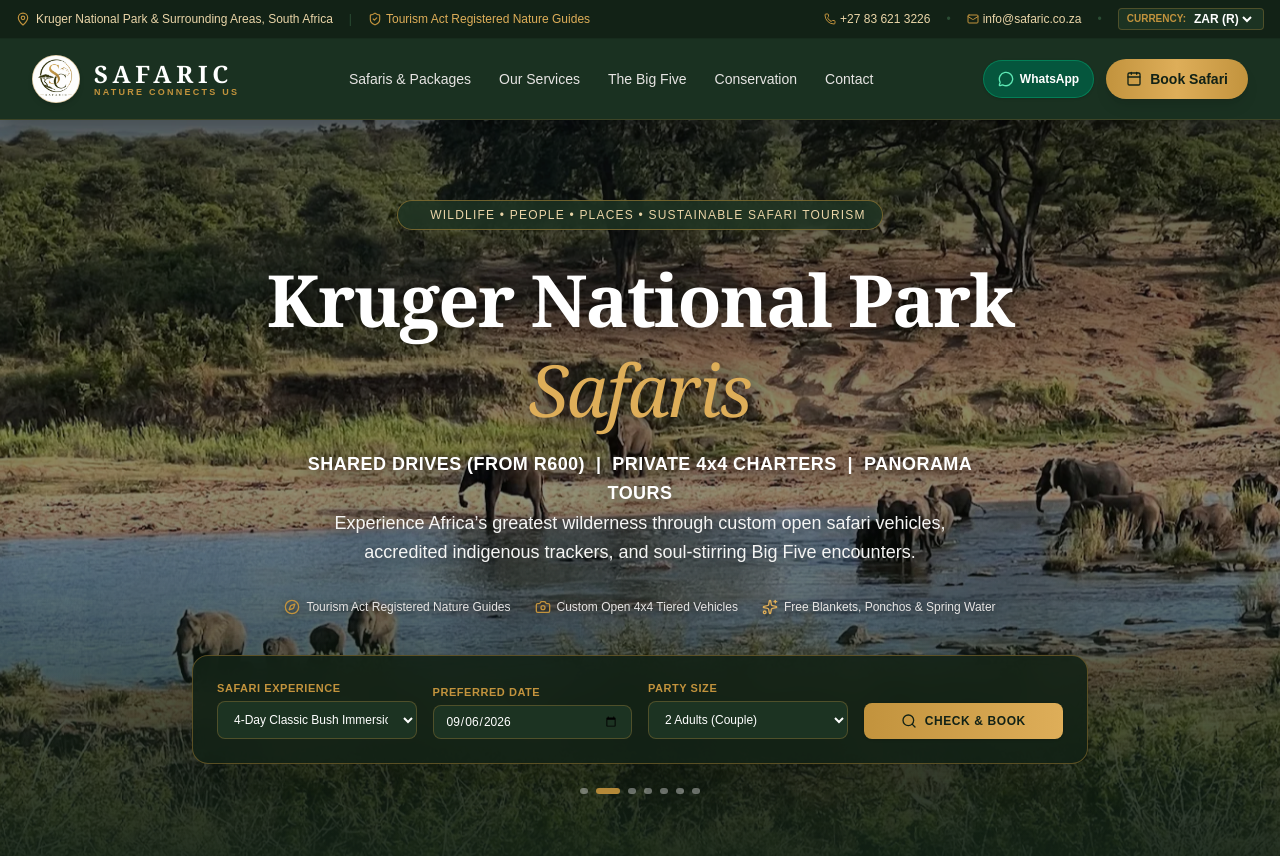
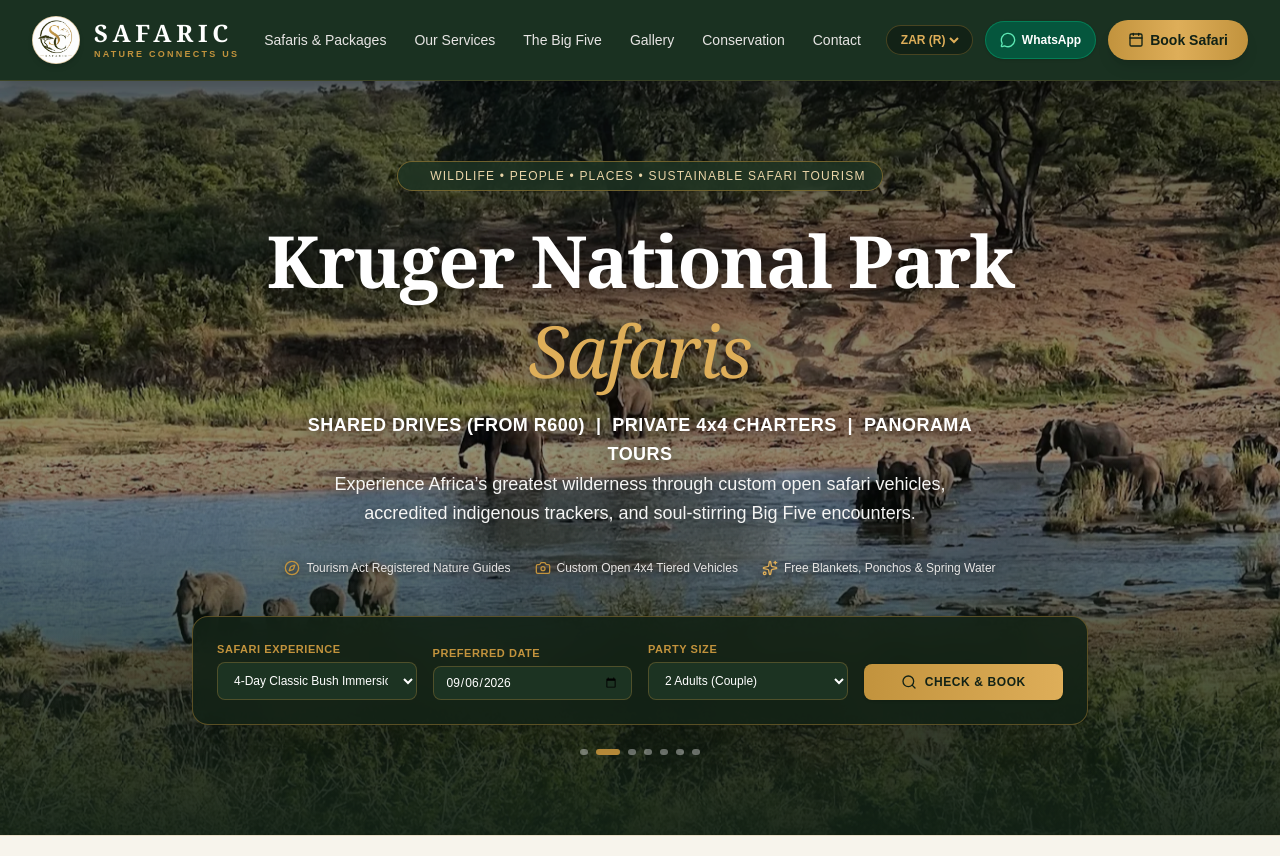
Before and after one commit to Vercusmkse/safaric, a Next.js app: page / in a window 1280 px wide. Shown: the top 856 px of the page. Built offline with nearby package versions, Linux system fonts and the light colour scheme.

Commit message:
feat: configure active supabase service role client

```diff
--- a/src/components/layout/Navbar.tsx
+++ b/src/components/layout/Navbar.tsx
@@ -1,74 +1,37 @@
 'use client';
 
 import Image from 'next/image';
+import Link from 'next/link';
 import React, { useState } from 'react';
 import { useCurrency } from '@/context/CurrencyContext';
 import { CURRENCIES } from '@/lib/currency';
 import { CurrencyCode } from '@/types/safari';
-import { Phone, Mail, MapPin, Menu, X, Calendar, MessageCircle, ShieldCheck } from 'lucide-react';
+import { Menu, X, Calendar, MessageCircle } from 'lucide-react';
 
 interface NavbarProps {
-    onOpenBooking: () => void;
+    readonly onOpenBooking: () => void;
 }
+
+const NAV_ITEMS = [
+    { label: 'Safaris & Packages', href: '/#safaris' },
+    { label: 'Our Services', href: '/#services' },
+    { label: 'The Big Five', href: '/#big-five' },
+    { label: 'Gallery', href: '/#gallery' },
+    { label: 'Conservation', href: '/#impact' },
+    { label: 'Contact', href: '/#contact' },
+];
 
 export default function Navbar({ onOpenBooking }: NavbarProps) {
     const { currency, setCurrency } = useCurrency();
     const [mobileMenuOpen, setMobileMenuOpen] = useState(false);
 
     return (
-        <>
-            {/* Top Utility Bar */}
-            <div className="bg-[#122216] text-[#EAD5A8] text-xs py-2 px-4 border-b border-[#1C3322]/60">
-                <div className="max-w-7xl mx-auto flex flex-col sm:flex-row items-center justify-between gap-2">
-                    <div className="flex items-center gap-4 text-[11px] sm:text-xs">
-                        <span className="flex items-center gap-1.5 font-medium">
-                            <MapPin className="w-3.5 h-3.5 text-[#C2933D]" />
-                            Kruger National Park &amp; Surrounding Areas, South Africa
-                        </span>
-                        <span className="hidden md:inline text-[#2B4D34]">|</span>
-                        <span className="hidden md:flex items-center gap-1 text-[#DEAE59]">
-                            <ShieldCheck className="w-3.5 h-3.5 text-[#C2933D]" />
-                            Tourism Act Registered Nature Guides
-                        </span>
-                    </div>
-
-                    <div className="flex items-center gap-4 text-xs">
-                        <a href="tel:+27836213226" className="hover:text-white transition flex items-center gap-1">
-                            <Phone className="w-3 h-3 text-[#C2933D]" /> +27 83 621 3226
-                        </a>
-                        <span className="text-[#2B4D34]">•</span>
-                        <a href="mailto:info@safaric.co.za" className="hover:text-white transition flex items-center gap-1">
-                            <Mail className="w-3 h-3 text-[#C2933D]" /> info@safaric.co.za
-                        </a>
-                        <span className="text-[#2B4D34]">•</span>
-
-                        {/* Currency Switcher */}
-                        <div className="flex items-center gap-1 bg-[#1C3322] px-2 py-0.5 rounded border border-[#C2933D]/30">
-                            <span className="text-[#C2933D] font-bold text-[10px]">CURRENCY:</span>
-                            <select
-                                aria-label="Select Currency"
-                                value={currency}
-                                onChange={(e) => setCurrency(e.target.value as CurrencyCode)}
-                                className="bg-transparent text-white font-semibold text-xs focus:outline-none cursor-pointer"
-                            >
-                                {Object.entries(CURRENCIES).map(([code, config]) => (
-                                    <option key={code} value={code} className="bg-[#122216] text-white">
-                                        {config.label}
-                                    </option>
-                                ))}
-                            </select>
-                        </div>
-                    </div>
-                </div>
-            </div>
-
-            {/* Main Navigation Bar */}
         <header className="sticky top-0 z-40 bg-[#1C3322]/95 backdrop-blur-md text-white border-b border-[#C2933D]/20 shadow-xl">
-                <div className="max-w-7xl mx-auto px-4 sm:px-6 lg:px-8 h-20 flex items-center justify-between">
+            <div className="max-w-7xl mx-auto px-3 sm:px-6 lg:px-8 h-20 flex items-center justify-between gap-2">
 
                 {/* Company Brand Logo */}
-                    <a href="#" className="flex items-center gap-3.5 group">
-                        <div className="relative w-12 h-12 flex-shrink-0 transition-transform duration-300 group-hover:scale-105 overflow-hidden rounded-full border border-[#C2933D]/40 bg-white shadow-md">
+                <Link href="/" className="flex items-center gap-2.5 sm:gap-3.5 group flex-shrink-0">
+                    <div className="relative w-10 h-10 sm:w-12 sm:h-12 flex-shrink-0 transition-transform duration-300 group-hover:scale-105 overflow-hidden rounded-full border border-[#C2933D]/40 bg-white shadow-md">
                         <Image
                             src="/logoo.jpg"
                             alt="SAFARIC Logo"
@@ -79,22 +42,46 @@ export default function Navbar({ onOpenBooking }: NavbarProps) {
                         />
                     </div>
                     <div>
-                            <span className="font-serif text-2xl font-bold tracking-[0.2em] text-white block">SAFARIC</span>
-                            <span className="text-[9px] tracking-[0.25em] text-[#C2933D] uppercase font-semibold block -mt-1">Nature Connects Us</span>
+                        <span className="font-serif text-xl sm:text-2xl font-bold tracking-[0.18em] sm:tracking-[0.2em] text-white block leading-tight">
+                            SAFARIC
+                        </span>
+                        <span className="text-[8px] sm:text-[9px] tracking-[0.2em] sm:tracking-[0.25em] text-[#C2933D] uppercase font-semibold block whitespace-nowrap">
+                            Nature Connects Us
+                        </span>
                     </div>
-                    </a>
+                </Link>
 
                 {/* Desktop Nav Links */}
-                    <nav className="hidden lg:flex items-center gap-7 text-sm font-medium">
-                        <a href="#safaris" className="text-stone-200 hover:text-[#C2933D] transition">Safaris &amp; Packages</a>
-                        <a href="#services" className="text-stone-200 hover:text-[#C2933D] transition">Our Services</a>
-                        <a href="#bigfive" className="text-stone-200 hover:text-[#C2933D] transition">The Big Five</a>
-                        <a href="#impact" className="text-stone-200 hover:text-[#C2933D] transition">Conservation</a>
-                        <a href="#contact" className="text-stone-200 hover:text-[#C2933D] transition">Contact</a>
+                <nav className="hidden lg:flex items-center gap-6 xl:gap-7 text-sm font-medium">
+                    {NAV_ITEMS.map((item) => (
+                        <Link
+                            key={item.href}
+                            href={item.href}
+                            className="text-stone-200 hover:text-[#C2933D] transition"
+                        >
+                            {item.label}
+                        </Link>
+                    ))}
                 </nav>
 
                 {/* Actions */}
-                    <div className="flex items-center gap-3">
+                <div className="flex items-center gap-2 sm:gap-3">
+                    {/* Desktop Currency Switcher */}
+                    <div className="hidden md:flex items-center gap-1 bg-[#122216] px-2.5 py-1.5 rounded-full border border-[#C2933D]/30">
+                        <select
+                            aria-label="Select Currency"
+                            value={currency}
+                            onChange={(e) => setCurrency(e.target.value as CurrencyCode)}
+                            className="bg-transparent text-[#DEAE59] font-semibold text-xs focus:outline-none cursor-pointer"
+                        >
+                            {Object.entries(CURRENCIES).map(([code, config]) => (
+                                <option key={code} value={code} className="bg-[#122216] text-white">
+                                    {config.label}
+                                </option>
+                            ))}
+                        </select>
+                    </div>
+
                     <a
                         href="https://wa.me/27836213226?text=Hello%20Safaric!%20I'm%20planning%20a%20Kruger%20Safari."
                         target="_blank"
@@ -106,14 +93,16 @@ export default function Navbar({ onOpenBooking }: NavbarProps) {
                     </a>
 
                     <button
+                        type="button"
                         onClick={onOpenBooking}
-                            className="bg-gradient-to-r from-[#C2933D] via-[#DEAE59] to-[#C2933D] text-[#122216] font-bold text-xs sm:text-sm px-5 py-2.5 rounded-full shadow-lg hover:brightness-105 transition transform active:scale-95 flex items-center gap-2 cursor-pointer"
+                        className="bg-gradient-to-r from-[#C2933D] via-[#DEAE59] to-[#C2933D] text-[#122216] font-bold text-xs sm:text-sm px-4 sm:px-5 py-2.5 rounded-full shadow-lg hover:brightness-105 transition transform active:scale-95 flex items-center gap-1.5 whitespace-nowrap cursor-pointer"
                     >
-                            <Calendar className="w-4 h-4" />
+                        <Calendar className="w-3.5 h-3.5 sm:w-4 sm:h-4 flex-shrink-0" />
                         <span>Book Safari</span>
                     </button>
 
                     <button
+                        type="button"
                         onClick={() => setMobileMenuOpen(!mobileMenuOpen)}
                         className="lg:hidden p-2 text-stone-200 hover:text-white cursor-pointer"
                         aria-label="Toggle menu"
@@ -126,20 +115,45 @@ export default function Navbar({ onOpenBooking }: NavbarProps) {
             {/* Mobile Dropdown */}
             {mobileMenuOpen && (
                 <div className="lg:hidden bg-[#122216] border-b border-[#C2933D]/20 px-6 py-5 space-y-3">
-                        <a href="#safaris" onClick={() => setMobileMenuOpen(false)} className="block text-stone-200 hover:text-[#C2933D] py-1 text-sm">Safaris &amp; Packages</a>
-                        <a href="#services" onClick={() => setMobileMenuOpen(false)} className="block text-stone-200 hover:text-[#C2933D] py-1 text-sm">Our Services</a>
-                        <a href="#bigfive" onClick={() => setMobileMenuOpen(false)} className="block text-stone-200 hover:text-[#C2933D] py-1 text-sm">The Big Five</a>
-                        <a href="#impact" onClick={() => setMobileMenuOpen(false)} className="block text-stone-200 hover:text-[#C2933D] py-1 text-sm">Conservation &amp; Community</a>
-                        <a href="#contact" onClick={() => setMobileMenuOpen(false)} className="block text-stone-200 hover:text-[#C2933D] py-1 text-sm">Contact Us</a>
+                    {NAV_ITEMS.map((item) => (
+                        <Link
+                            key={item.href}
+                            href={item.href}
+                            onClick={() => setMobileMenuOpen(false)}
+                            className="block text-stone-200 hover:text-[#C2933D] py-1.5 text-sm font-medium"
+                        >
+                            {item.label}
+                        </Link>
+                    ))}
+
+                    {/* Mobile Currency Selector */}
+                    <div className="pt-2 border-t border-white/10 flex items-center justify-between">
+                        <span className="text-xs text-stone-400 uppercase font-semibold tracking-wider">Currency:</span>
+                        <select
+                            aria-label="Select Currency"
+                            value={currency}
+                            onChange={(e) => setCurrency(e.target.value as CurrencyCode)}
+                            className="bg-[#1C3322] text-[#DEAE59] font-semibold text-xs px-3 py-1.5 rounded-lg border border-[#C2933D]/30 focus:outline-none"
+                        >
+                            {Object.entries(CURRENCIES).map(([code, config]) => (
+                                <option key={code} value={code} className="bg-[#122216] text-white">
+                                    {config.label}
+                                </option>
+                            ))}
+                        </select>
+                    </div>
+
+                    <div className="pt-2 flex flex-col gap-2.5">
                         <button
+                            type="button"
                             onClick={() => { setMobileMenuOpen(false); onOpenBooking(); }}
-                            className="w-full bg-gradient-to-r from-[#C2933D] to-[#DEAE59] text-[#122216] font-bold py-2.5 rounded-lg text-sm shadow cursor-pointer"
+                            className="w-full bg-gradient-to-r from-[#C2933D] to-[#DEAE59] text-[#122216] font-bold py-2.5 rounded-xl text-sm shadow cursor-pointer"
                         >
                             Book Safari Today
                         </button>
                     </div>
+                </div>
             )}
         </header>
-        </>
     );
 }
```
Lines whose indentation alone changed are shown as unchanged.
